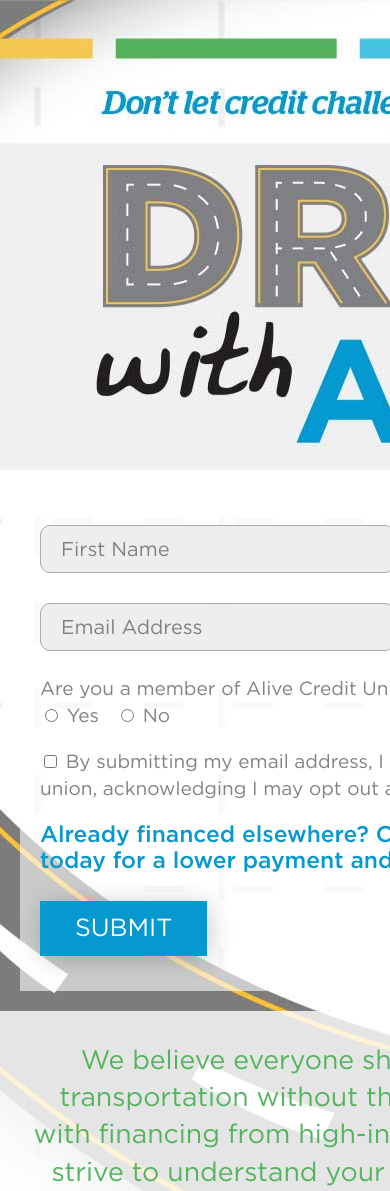
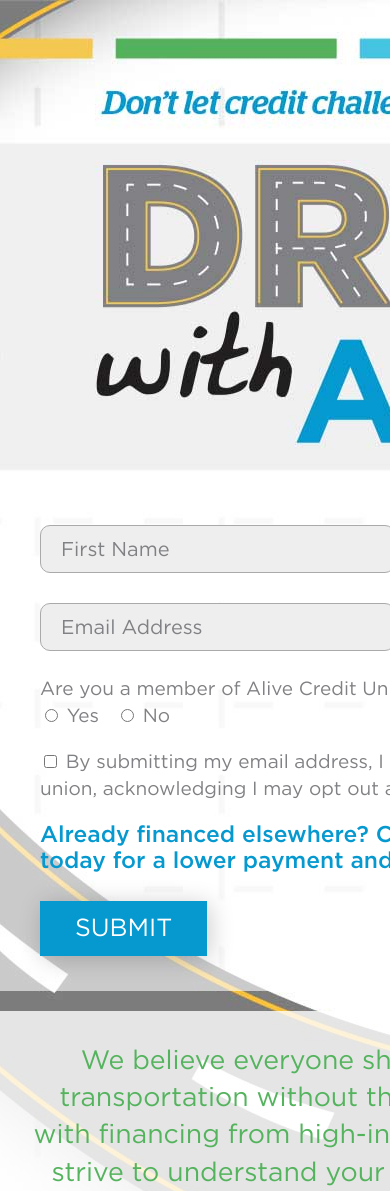
Before and after one commit to giraphcreative/drivewithalive.com, a website: page index.html in a window 390 px wide. Shown: the top 1191 px of the page. Drawn offline with nearby package versions, Linux system fonts and the light colour scheme.

Commit message:
Adjust form background padding/margins on mobile, and ensure the background disappears on larger screens.

```diff
--- a/css/src/main.scss
+++ b/css/src/main.scss
@@ -49,11 +49,12 @@ $red: #BD2037;
 	}
 
 	.form {
-		margin: 20px;
-		padding: 20px;
+		margin: 20px 0;
+		padding: 20px 40px;
 		background: rgba( white, .6 );
 
 		@include respond-to( 840px ) {
+			background: none;
 			position: absolute;
 			top: 490px;
 			right: 65px;
```
Also changed, not shown: css/main.css, 1 other file.
